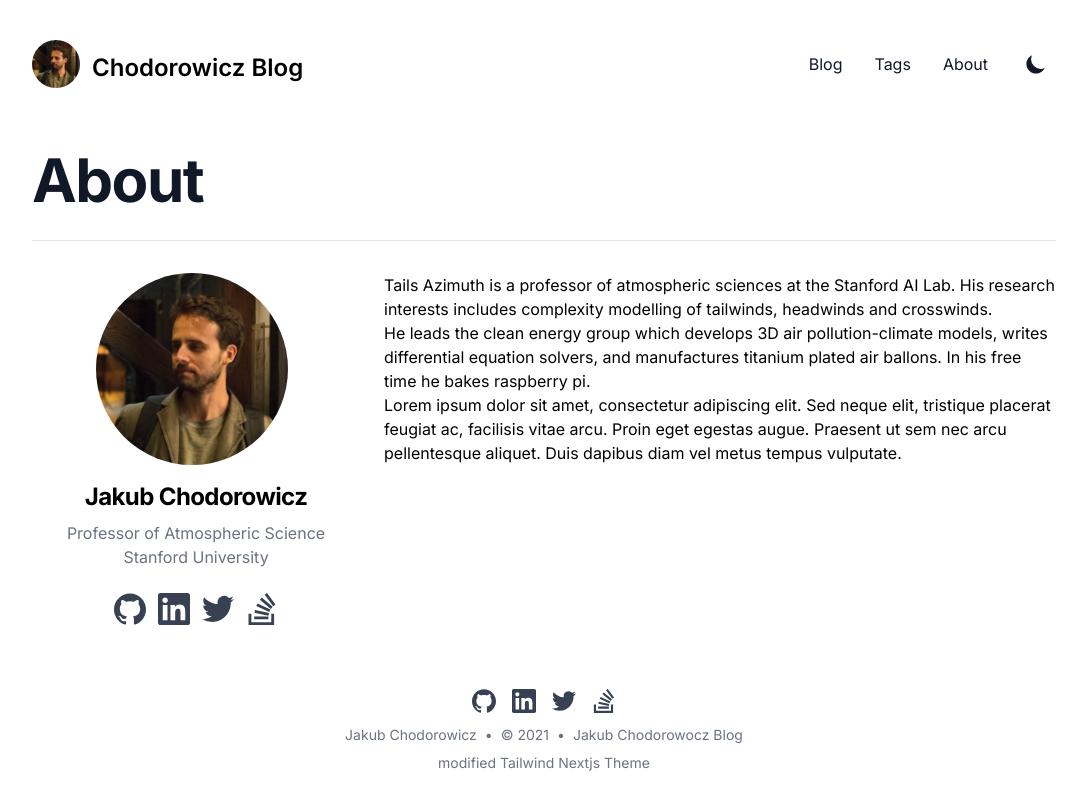
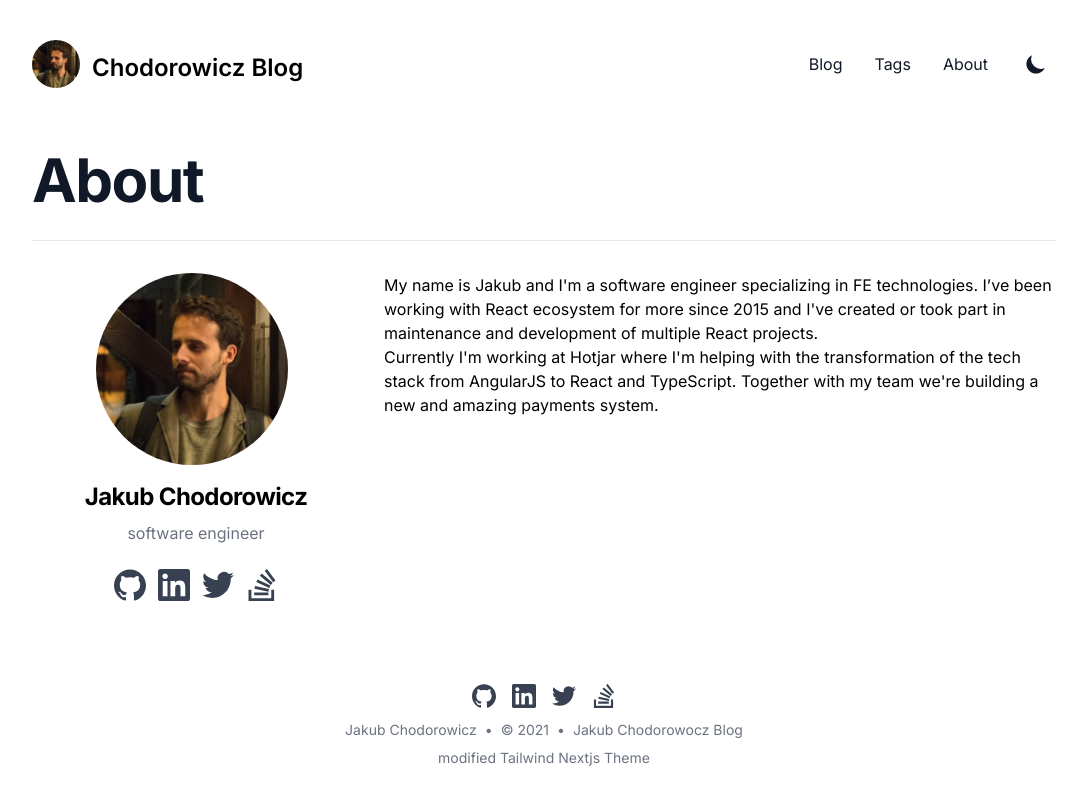
Before and after one commit to chodorowicz/home-blog, a Next.js app: page /about in a window 1280 px wide. Shown: the whole page, without its empty margins (96-1183 px from the left). Built offline with nearby package versions, Linux system fonts and the light colour scheme; what @tailwindcss/typography would draw is missing.

Commit message:
Write about page

```diff
--- a/pages/about.js
+++ b/pages/about.js
@@ -22,8 +22,7 @@ export default function About() {
             <h3 className="pt-4 pb-2 text-2xl font-bold leading-8 tracking-tight">
               {siteMetadata.author}
             </h3>
-            <div className="text-gray-500 dark:text-gray-400">Professor of Atmospheric Science</div>
-            <div className="text-gray-500 dark:text-gray-400">Stanford University</div>
+            <div className="text-gray-500 dark:text-gray-400">software engineer</div>
             <div className="flex pt-6 space-x-3">
               <SocialIcon kind="github" href={siteMetadata.github} />
               <SocialIcon kind="linkedin" href={siteMetadata.linkedin} />
@@ -33,19 +32,14 @@ export default function About() {
           </div>
           <div className="pt-8 pb-8 prose dark:prose-dark max-w-none xl:col-span-2">
             <p>
-              Tails Azimuth is a professor of atmospheric sciences at the Stanford AI Lab. His
-              research interests includes complexity modelling of tailwinds, headwinds and
-              crosswinds.
+              My name is Jakub and I'm a software engineer specializing in FE technologies. I’ve been working with React ecosystem for more since 2015 and I've created or took part in maintenance and development of multiple React projects.
             </p>
             <p>
-              He leads the clean energy group which develops 3D air pollution-climate models, writes
-              differential equation solvers, and manufactures titanium plated air ballons. In his
-              free time he bakes raspberry pi.
+              Currently I'm working at <a href="https://hotjar.com">Hotjar</a> where I'm helping with the transformation of the tech stack from  AngularJS to React and TypeScript. Together with my team we're building a new and amazing payments system.
             </p>
             <p>
-              Lorem ipsum dolor sit amet, consectetur adipiscing elit. Sed neque elit, tristique
-              placerat feugiat ac, facilisis vitae arcu. Proin eget egestas augue. Praesent ut sem
-              nec arcu pellentesque aliquet. Duis dapibus diam vel metus tempus vulputate.
+
+
             </p>
           </div>
         </div>
```
